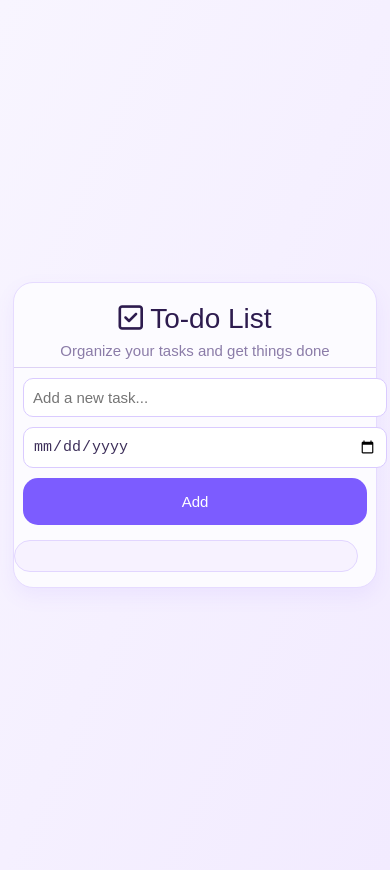
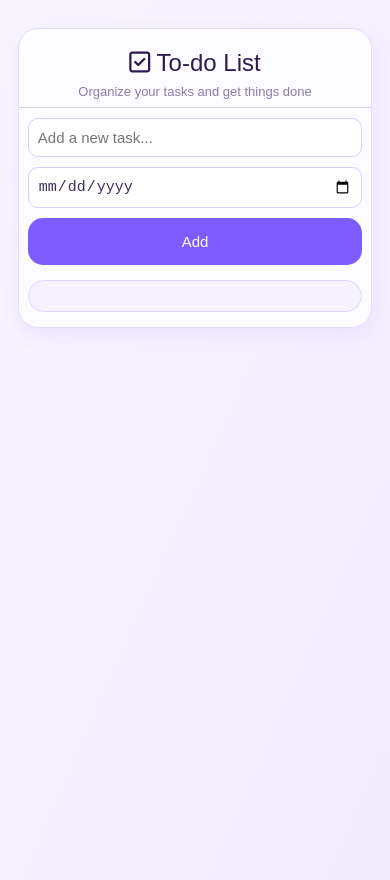
Before and after one commit to aryanmehra420/To-Do-App, a plain HTML site: page index.html in a window 390 px wide. Drawn offline with Linux system fonts and the light colour scheme.

Commit message:
Refactor CSS for improved layout and responsiveness

```diff
--- a/to-do.css
+++ b/to-do.css
@@ -4,7 +4,7 @@ body{
 
     display: flex;
     justify-content: center;
-    align-items: center;
+    align-items: flex-start;
 
     min-height: 100vh;
     overflow-x: hidden;
@@ -153,34 +153,44 @@ hr{
 @media (max-width: 768px){
 
     body{
-        padding: 5px;
+        padding: 10px;
+        align-items: flex-start;
     }
 
     #full{
         width: 100%;
         min-height: auto;
+        height: auto;
         border-radius: 20px;
+        margin: 10px 0;
     }
 
     #mainHeading{
-        font-size: 28px;
+        font-size: 24px;
+    }
+
+    #caption{
+        font-size: 13px;
     }
 
     .grid-container{
         grid-template-columns: 1fr;
         width: 95%;
+        margin: 10px auto;
     }
 
     #todo-input,
     #todo-date,
     #addButton{
         width: 100%;
+        box-sizing: border-box;
     }
 
     .todo-container{
         width: 95%;
-        margin: 15px 0;
+        margin: 15px auto;
         padding: 15px;
+        max-height: 300px;
     }
 
     .todo-card{
@@ -189,12 +199,12 @@ hr{
         gap: 10px;
     }
 
+    .todo-card span{
+        font-size: 14px;
+    }
+
     .delete-btn{
         padding: 8px 12px;
         font-size: 13px;
     }
-
-    .todo-card span{
-        font-size: 14px;
-    }
 }
```
